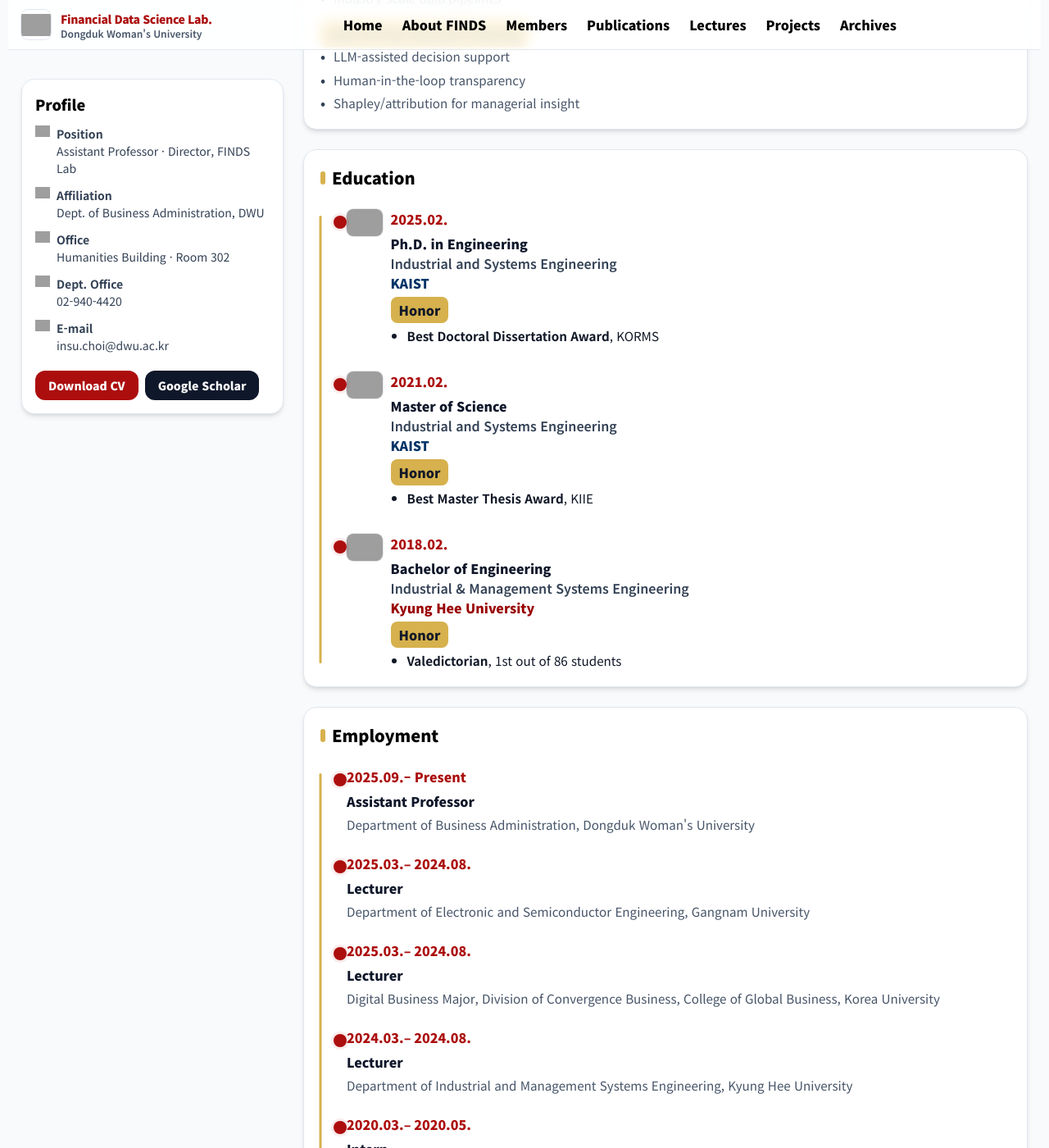
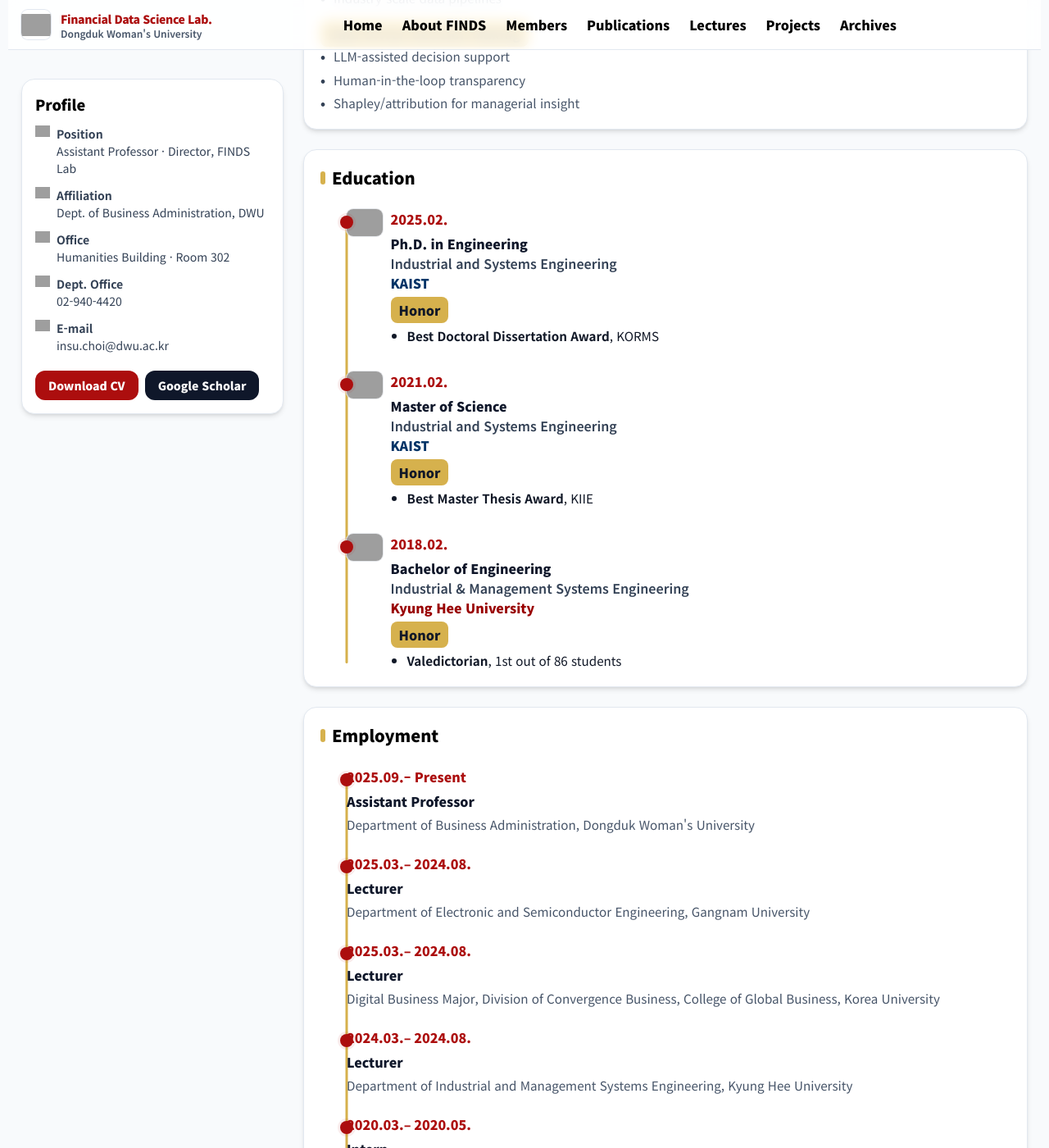
Before and after one commit to FinDS-Lab/site, a Jekyll site: the page built from members-director.html, in a window 1280 px wide and 1400 px high, scrolled down 1673 px. Shown: the whole window at 82% size. Built offline with Jekyll 4.4.1, drawn with Linux system fonts in a browser that asks for light colours; nearby versions of some CDN libraries; grey boxes are pictures that could not be loaded.

Commit message:
Update members-director.html

```diff
--- a/members-director.html
+++ b/members-director.html
@@ -10,8 +10,8 @@ permalink: /members-director.html
     --accent:#ac0e0e;
     --gold:#d6b14d;
     --year-size:16px;      /* 날짜 폰트 & bullet 지름 */
-    --axis-x:0rem;     /* 골드 라인(center) x 위치 (더 오른쪽=값↑, 더 왼쪽=값↓) */
-    --dot-offset:-0.5rem;/* bullet center = axis + offset (음수면 축보다 왼쪽) */
+    --axis-x:2rem;     /* 골드 라인(center) x 위치 (더 오른쪽=값↑, 더 왼쪽=값↓) */
+    --dot-offset:-2rem;/* bullet center = axis + offset (음수면 축보다 왼쪽) */
   }
 
   /* ===== 타임라인: bullet은 왼쪽, 황금색 선은 그보다 오른쪽(뒤) — 겹치도록 ===== */
```
